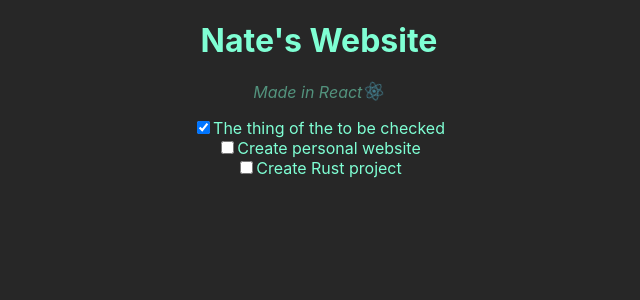
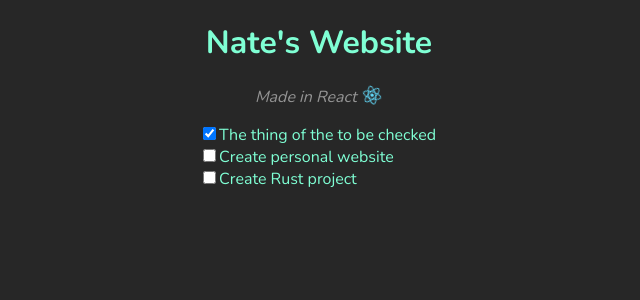
Before and after one commit to N8byte/N8byte.github.io, a React (Create React App) app: page / in a window 1280 px wide. Shown: the top 300 px of the page, without its empty margins (321-961 px from the left). Built offline with nearby package versions, Linux system fonts and the light colour scheme.

Commit message:
Added nunito font

```diff
--- a/src/App.css
+++ b/src/App.css
@@ -1,12 +1,25 @@
-* {
+html {
+  background-color: rgb(39, 39, 39);
+}
+
+@font-face {
+  font-family: "nunito";
+  src: local("nunito"), url(./fonts/nunito.ttf) format("truetype");
+  /* other formats include: 'woff2', 'truetype, 'opentype',
+                            'embedded-opentype', and 'svg' */
+}
+
+div {
+  font-family: "nunito";
   align-self: center;
   align-items: center;
   text-align: center;
   color: aquamarine;
 }
 
-html {
-  background-color: rgb(39, 39, 39);
+.subtitle {
+  opacity: 0.5;
+  color: white;
 }
 
 .react-logo {
@@ -23,3 +36,9 @@ html {
     transform: rotate(360deg);
   }
 }
+
+.checklist {
+  margin: auto;
+  width: 15em;
+  text-align: left;
+}
--- a/src/App.js
+++ b/src/App.js
@@ -5,13 +5,15 @@ function App() {
   return (
     <>
       <h1>Nate's Website</h1>
-      <p style={{ opacity: 0.5 }}>
-        <i>Made in React</i>
+      <p>
+        <i className="subtitle">Made in React </i>
         <img src={logo} className="react-logo" alt="React logo" />
       </p>
-      <ChecklistItem checked={true} text="The thing of the to be checked" />
-      <ChecklistItem checked={false} text="Create personal website" />
-      <ChecklistItem checked={false} text="Create Rust project" />
+      <div className="checklist">
+        <ChecklistItem checked={true} text="The thing of the to be checked" />
+        <ChecklistItem checked={false} text="Create personal website" />
+        <ChecklistItem checked={false} text="Create Rust project" />
+      </div>
     </>
   );
 }
```
Also changed, not shown: src/fonts/nunito.ttf (added).
